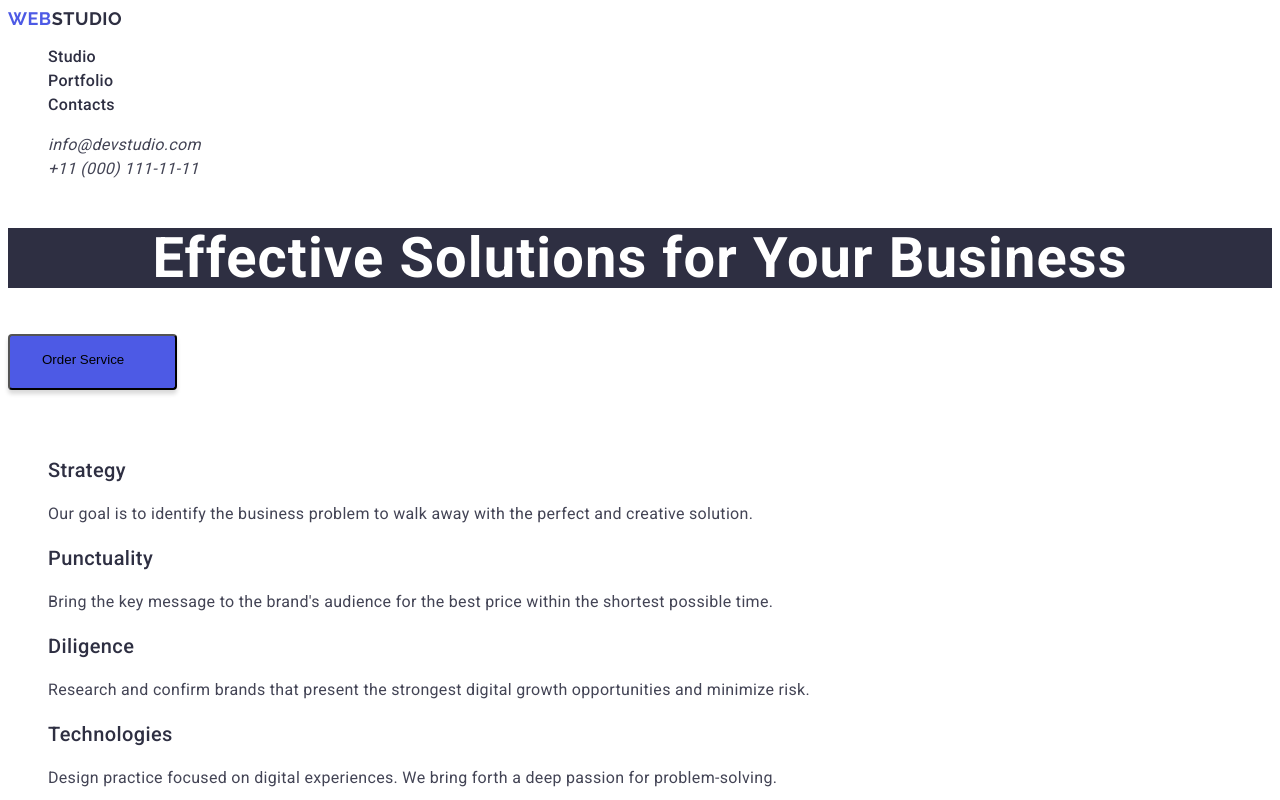
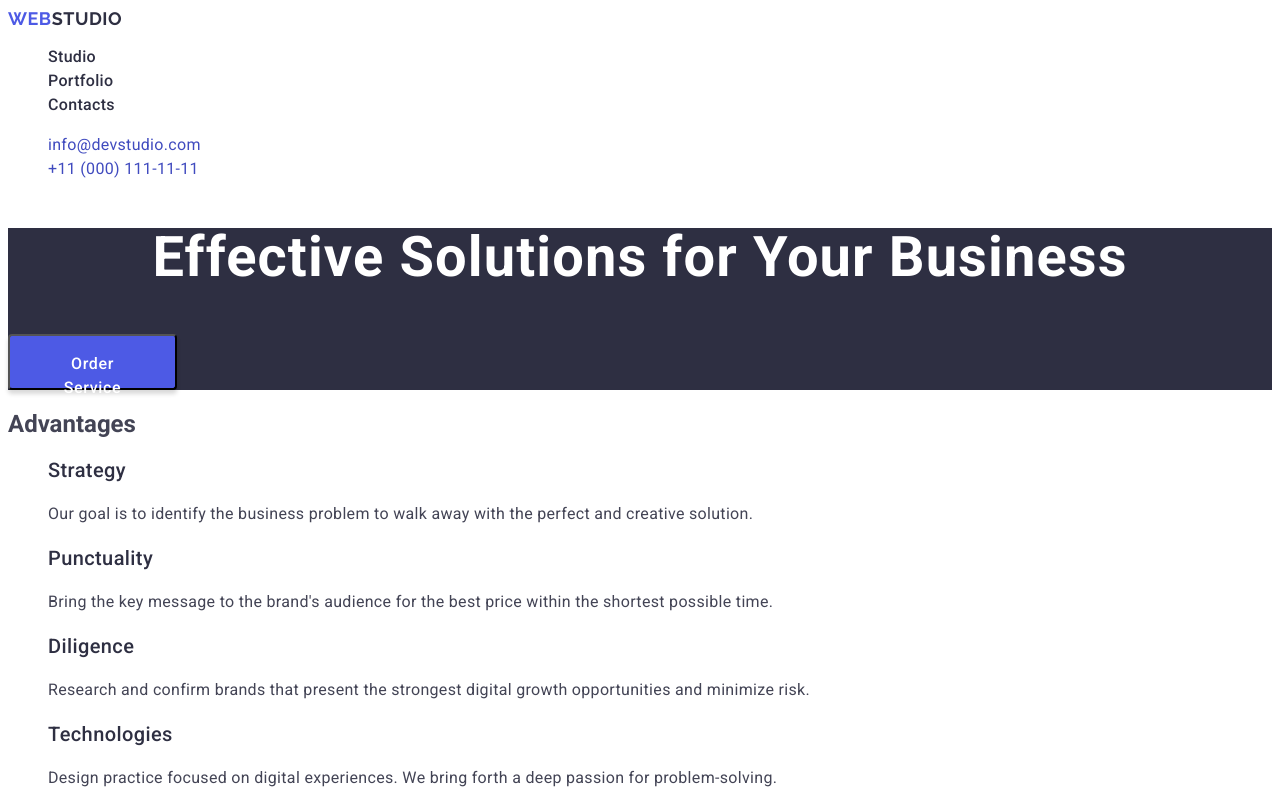
Before and after one commit to Sairus78/goit-markup-hw-02, a plain HTML site: page index.html in a window 1280 px wide. Shown: the top 800 px of the page. Drawn offline with Linux system fonts and the light colour scheme.

Commit message:
add part

```diff
--- a/css/styles.css
+++ b/css/styles.css
@@ -1,6 +1,7 @@
 body {
     font-family: "Roboto", sans-serif;
-    color: #FFFFFF;
+    color: #434455;
+    background-color: #FFFFFF;
     }
     .logo {
         font-family: "Raleway", sans-serif;
@@ -31,12 +32,15 @@ body {
     letter-spacing: 0.02em;
         color: #2e2f42;
  }
- .adres-link {
+ .adress {
+font-style: normal
+ }
+ .adress-link {
     font-weight: 400;
     font-size: 16px;
     line-height: 1.5;
     letter-spacing: 0.02em;
-    color: #434455;
+    color: #404bbf;
  }
  .link:hover, .link:focus {
 color: #4d5ae5;
@@ -44,16 +48,25 @@ color: #4d5ae5;
  .navigation-link-studio:active {
 color: #4d5ae5;
  }
+ .section-solution {
+background-color: #2e2f42;
+ }
+
  .solution-title {
-        font-weight: 700;
+    font-weight: 700;
     font-size: 56px;
-    line-height: 1.07143;
+    line-height: 1.07;
     letter-spacing: 0.02em;
     text-align: center;
     color: #fff;
-    background: #2e2f42;
- }
- .btn-solutiom {
+    }
+ .button {
+        font-family: "Roboto", sans-serif;
+        font-weight: 500;
+        font-size: 16px;
+        line-height: 1.5;
+        letter-spacing: 0.04em;
+        color: #fff;
         display: flex;
         align-items: flex-start;
         justify-content: flex-start;
@@ -67,6 +80,9 @@ color: #4d5ae5;
         background: #4d5ae5;
         cursor: pointer;
     }
+ .button:hover, .button:focus {
+ color: #404BBF;
+ }
  .title {
     font-weight: 500;
         font-size: 20px;
@@ -81,6 +97,9 @@ color: #4d5ae5;
         letter-spacing: 0.02em;
         color: #434455;
  }
+ .section-team {
+    color: #F4F4FD;
+ }
  .team-title-section, .portfolio-section-title {
     font-weight: 700;
     font-size: 36px;
@@ -88,6 +107,10 @@ color: #4d5ae5;
     letter-spacing: 0.02em;
     text-align: center;
     color: #2e2f42;
+    text-transform: capitalize;
+ }
+ .team-list-item {
+    background-color: #FFFFFF;
  }
  .team-title,.team-text {
     text-align: center;
--- a/index.html
+++ b/index.html
@@ -13,21 +13,21 @@
 <body>
     <header class="header">
         <nav class="navigation">
-            <a class="logo" href="./index.html">Web<span class="header-logo-color">Studio</span></a>
+            <a href="./index.html" class="logo">Web<span class="header-logo-color">Studio</span></a>
             <ul class="navigation-header-list">
                 <li><a class="link navigation-link navigation-link-studio" href="">Studio</a></li>
                 <li><a class="link navigation-link"  href="">Portfolio</a></li>
                 <li><a class="link navigation-link"  href="">Contacts</a></li>
             </ul>
         </nav>
-        <address class="adress">
+        <address  class="adress">
             <ul class="adress-list">
                 <li>
-                    <a class="link adres-link"
+                    <a class="link adress-link"
                     href="mailto:info@devstudio.com">info@devstudio.com</a>
                 </li>
                 <li>
-                    <a class="link adres-link" href="tel:+110001111111">+11 (000) 111-11-11</a>
+                    <a class="link adress-link" href="tel:+110001111111">+11 (000) 111-11-11</a>
                 </li>
             </ul>
          </address>
@@ -35,7 +35,7 @@
     <main>
         <section class="section-solution">
             <h1 class="solution-title">Effective Solutions for Your Business</h1>
-            <button  class="button btn-solutiom">Order Service</button>
+            <button  class="button">Order Service</button>
         </section>
         <section class="section-adventages">
             <h2 class="adventages-title-section">Advantages</h2>
```
